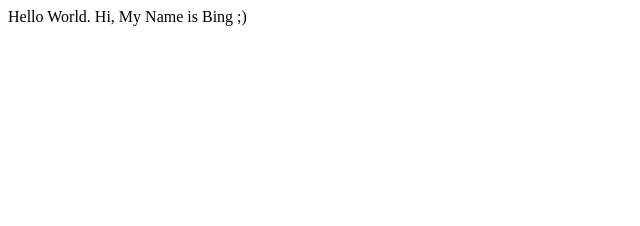
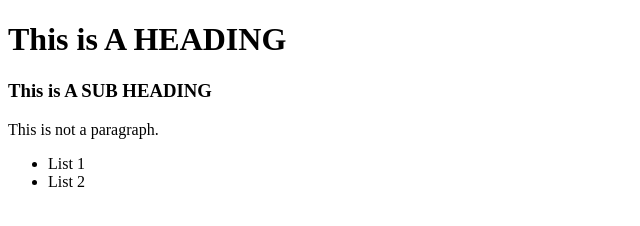
Before and after one commit to Bingbangeli812/Bing-Li, a plain HTML site: page index.html in a window 1280 px wide. Shown: the whole page, without its empty margins (0-640 px from the left). Drawn offline with Linux system fonts and the light colour scheme.

Commit message:
Update index.html

```diff
--- a/index.html
+++ b/index.html
@@ -6,6 +6,14 @@
     <title>Document</title>
 </head>
 <body>
-    Hello World. Hi, My Name is Bing ;)
+<H1> This is A HEADING </H1>
+<H3> This is A SUB HEADING </H3>
+
+<P>This is not a paragraph.</P>
+
+<ul>
+    <li>List 1</li>
+    <LI>List 2</LI>
+</ul>
 </body>
 </html>
```
